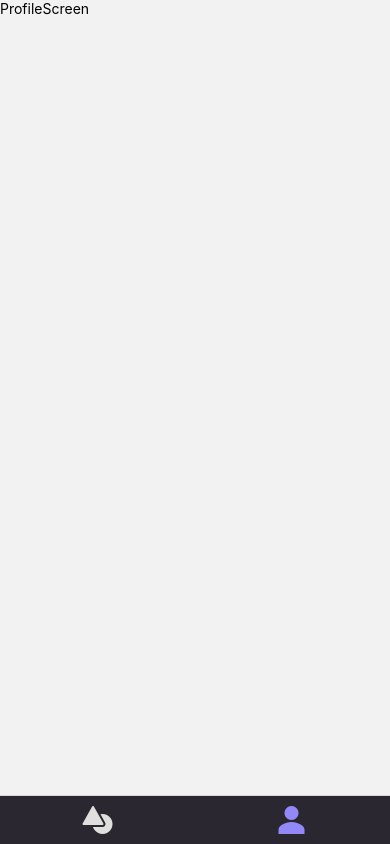
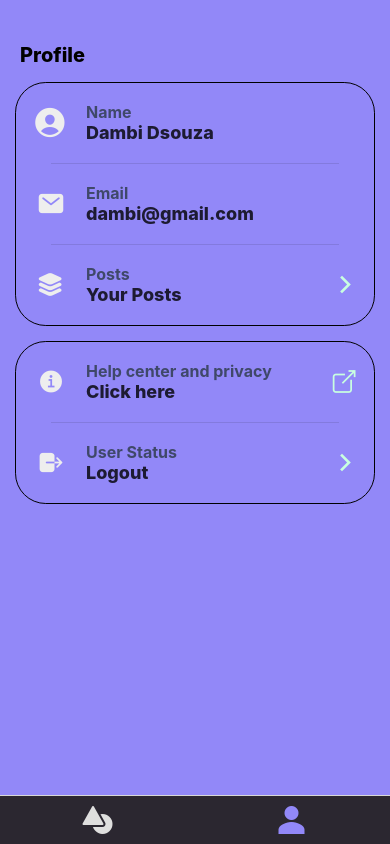
Before and after one commit to JoelDeonDsouza/FunCharted, a React Native app: screen /ProfileScreen in a window 390 px wide. Built offline with nearby package versions, Linux system fonts and the light colour scheme; no server answers.

Commit message:
profile screen rendered

```diff
--- /dev/null
+++ b/Screens/ProfileScreen/Components/Header.js
@@ -0,0 +1,12 @@
+import React from "react";
+import { View, Text } from "react-native";
+import { styles } from "../styles";
+const Header = () => {
+  return (
+    <View style={styles.headerContainer}>
+      <Text style={styles.headerText}>Profile</Text>
+    </View>
+  );
+};
+
+export default Header;
--- /dev/null
+++ b/Screens/ProfileScreen/Components/UserDetails.js
@@ -0,0 +1,102 @@
+import React from "react";
+import { View, Text, TouchableOpacity, Linking } from "react-native";
+import Icon from "react-native-vector-icons/Ionicons";
+import { styles } from "../styles";
+import Header from "./Header";
+
+const UserDetails = () => {
+  return (
+    <>
+      <Header />
+      <View style={styles.userDeatilsContainer}>
+        {/* Name */}
+        <View style={styles.blockUserName}>
+          <View style={styles.icon}>
+            <Icon name="person-circle" size={36} style={{ color: "#eee" }} />
+          </View>
+          <View style={styles.headingTextHolder}>
+            <Text style={styles.headingPlaceHolder}>Name</Text>
+            <Text numberOfLines={1} style={styles.userDetailsText}>
+              Dambi Dsouza
+            </Text>
+          </View>
+        </View>
+        {/* Name */}
+        <View style={styles.lineDivider} />
+        {/* Email */}
+        <View style={styles.blockUserName}>
+          <View style={styles.icon}>
+            <Icon name="md-mail" size={28} style={{ color: "#eee" }} />
+          </View>
+          <View style={styles.headingTextHolder}>
+            <Text style={styles.headingPlaceHolder}>Email</Text>
+            <Text numberOfLines={1} style={styles.userDetailsText}>
+              dambi@gmail.com
+            </Text>
+          </View>
+        </View>
+        {/* Email */}
+        <View style={styles.lineDivider} />
+        {/* posts */}
+        <TouchableOpacity style={styles.blockUserName}>
+          <View style={styles.icon}>
+            <Icon name="layers" size={28} style={{ color: "#eee" }} />
+          </View>
+          <View style={styles.headingTextHolder}>
+            <Text style={styles.headingPlaceHolder}>Posts</Text>
+            <Text style={styles.userDetailsText}>Your Posts</Text>
+          </View>
+          <Icon
+            name="md-chevron-forward"
+            size={28}
+            style={{ color: "#C8FFE0" }}
+          />
+        </TouchableOpacity>
+        {/* Adds */}
+      </View>
+
+      {/* Logout and privacy ploicy */}
+      <View style={styles.userDeatilsContainer}>
+        {/* privacy */}
+        <TouchableOpacity style={styles.blockUserName}>
+          <View style={styles.icon}>
+            <Icon
+              name="information-circle-sharp"
+              size={28}
+              style={{ color: "#eee" }}
+            />
+          </View>
+          <View style={styles.headingTextHolder}>
+            <Text style={styles.headingPlaceHolder}>
+              Help center and privacy
+            </Text>
+            <Text style={styles.userDetailsText}>Click here</Text>
+          </View>
+          <Icon
+            name="ios-open-outline"
+            size={28}
+            style={{ color: "#C8FFE0" }}
+          />
+        </TouchableOpacity>
+        <View style={styles.lineDivider} />
+        {/* logout */}
+        <TouchableOpacity style={styles.blockUserName}>
+          <View style={styles.icon}>
+            <Icon name="log-out" size={28} style={{ color: "#eee" }} />
+          </View>
+          <View style={styles.headingTextHolder}>
+            <Text style={styles.headingPlaceHolder}>User Status</Text>
+            <Text style={styles.userDetailsText}>Logout</Text>
+          </View>
+          <Icon
+            name="md-chevron-forward"
+            size={28}
+            style={{ color: "#C8FFE0" }}
+          />
+        </TouchableOpacity>
+      </View>
+    </>
+  );
+};
+
+export default UserDetails;
--- a/Screens/ProfileScreen/index.js
+++ b/Screens/ProfileScreen/index.js
@@ -1,10 +1,20 @@
 import React from "react";
-import { View, Text } from "react-native";
+import { View, ScrollView } from "react-native";
+import UserDetails from "./Components/UserDetails";
+// Styles //
+import { styles } from "./styles";
 
 const ProfileScreen = () => {
   return (
-    <View>
-      <Text>ProfileScreen</Text>
+    <View style={styles.userContainer}>
+      <ScrollView
+        contentContainerStyle={{
+          paddingHorizontal: 15,
+          paddingBottom: 150,
+        }}
+      >
+        <UserDetails />
+      </ScrollView>
     </View>
   );
 };
--- /dev/null
+++ b/Screens/ProfileScreen/styles.js
@@ -0,0 +1,62 @@
+import { StyleSheet, Dimensions } from "react-native";
+const { height, width } = Dimensions.get("screen");
+
+export const styles = StyleSheet.create({
+  userContainer: {
+    flex: 1,
+    backgroundColor: "#9288F8",
+  },
+  headerContainer: {
+    marginTop: height / 14,
+    paddingHorizontal: 5,
+  },
+  headerText: {
+    fontSize: 20,
+    fontWeight: "800",
+    color: "#000000",
+  },
+  userDeatilsContainer: {
+    marginTop: height / 40,
+    paddingHorizontal: 15,
+    borderWidth: 0.6,
+    borderBottomRightRadius: width / 26,
+    borderBottomLeftRadius: width / 26,
+    borderTopRightRadius: width / 26,
+    borderTopLeftRadius: width / 26,
+  },
+  blockUserName: {
+    flexDirection: "row",
+    alignItems: "center",
+    height: 80,
+  },
+  icon: {
+    width: 40,
+    height: 40,
+    alignItems: "center",
+    justifyContent: "center",
+    boderRadius: width / 12,
+  },
+  headingTextHolder: {
+    flex: 1,
+    marginLeft: 15,
+  },
+  headingPlaceHolder: {
+    fontSize: 16,
+    fontWeight: "700",
+    color: "#374259",
+    opacity: 0.9,
+  },
+  userDetailsText: {
+    fontSize: 18,
+    fontWeight: "800",
+    color: "#000",
+    opacity: 0.8,
+  },
+  lineDivider: {
+    borderBottomColor: "#000",
+    opacity: 0.1,
+    borderBottomWidth: 1.5,
+    marginLeft: width / 40,
+    marginRight: width / 40,
+  },
+});
```
